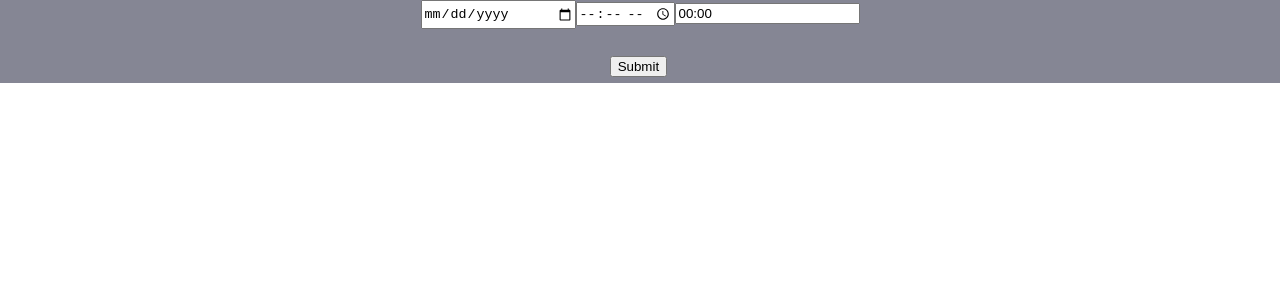
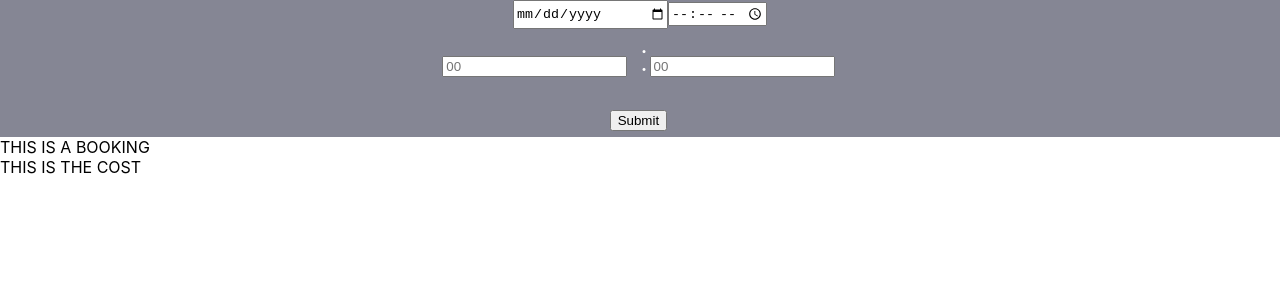
Before and after one commit to julianAbbott/bookingApp, a React (Create React App) app: page / in a window 1280 px wide. Shown: the top 300 px of the page. Built offline with nearby package versions, Linux system fonts and the light colour scheme.

Commit message:
added outputs

```diff
--- /dev/null
+++ b/src/Display.css
@@ -0,0 +1,14 @@
+#dt{height:25px; width:150px;}
+.component-display {
+    background-color: #858694;
+    color: white;
+    text-align: center;
+    font-weight: 200;
+    flex: 0 0 auto;
+    width: 100%;
+  }
+
+  .component-display > div {
+    font-size: 2.5rem;
+    padding: 0.2rem 0.7rem 0.1rem 0.5rem;
+  }
--- /dev/null
+++ b/src/Display.js
@@ -0,0 +1,10 @@
+
+import React from 'react';
+
+const Display = (props) => {
+    return(
+      <div> {props.data} </div>
+    );
+}
+
+export default Display;
--- a/src/dateInput.js
+++ b/src/dateInput.js
@@ -31,7 +31,10 @@ export default class DateInput extends React.Component {
         <div className="component-display">
             <input name="myDate" type="date" id="dt" onChange={this.onInputchange}/>
             <input name="myTime" type="time" id="tm" onChange={this.onInputchange}/>
-            <input id="duration-input" type="text" required pattern="[0-9]{2}:[0-9]{2}" value="00:00" title="Write a duration in the format hh:mm:ss:ms"/>
+            <div>
+            <input name="durHr" type="text" pattern="[0-2][0-9]" placeholder="00" onChange={this.onInputchange}/> :
+            <input name="durMin" type="text" pattern="[0-5][0-9]" placeholder="00" onChange={this.onInputchange}/>
+            </div>
             <div>
                 <button onClick={this.onSubmitForm}>Submit</button>
             </div>
--- a/src/index.js
+++ b/src/index.js
@@ -3,10 +3,18 @@ import ReactDOM from 'react-dom';
 import './index.css';
 import DateInput from './dateInput.js';
 import reportWebVitals from './reportWebVitals';
+import Display from './Display.js';
+
 
 var myDate = new Date();
 
-ReactDOM.render( <DateInput/>, document.getElementById('root')
+ReactDOM.render(
+                <body>
+                <DateInput/>
+                <Display data={"THIS IS A BOOKING"}/>
+                <Display data={"THIS IS THE COST"}/>
+                </body> ,
+                document.getElementById('root')
 );
 
 // If you want to start measuring performance in your app, pass a function
```
